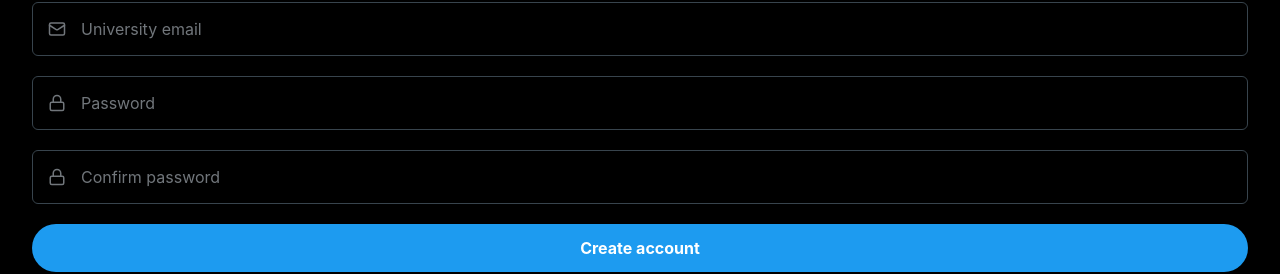
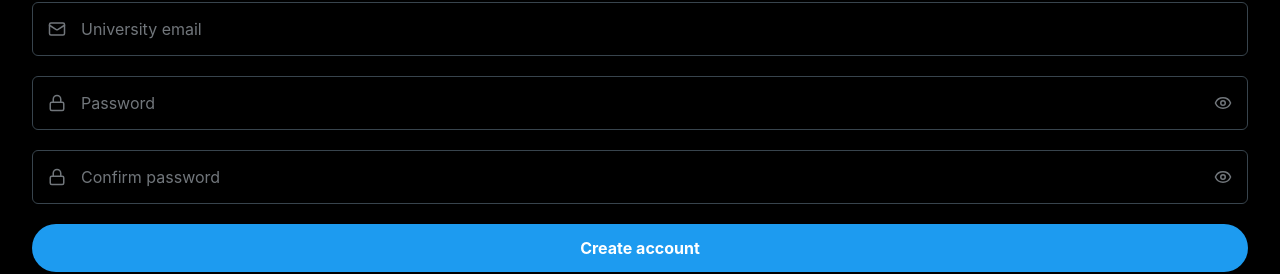
Before and after one commit to Tshiamomaema/CampusLink, a React (Vite) app: page /signup in a window 1280 px wide. Shown: the part 212-486 px from the top of the page. Built offline with nearby package versions, Linux system fonts and the light colour scheme; no server answers.

Commit message:
feat: add login and signup pages for user authentication.

```diff
--- a/src/pages/Login.tsx
+++ b/src/pages/Login.tsx
@@ -1,12 +1,13 @@
 import { useState } from 'react';
 import { Link, useNavigate } from 'react-router-dom';
-import { X, Mail, Lock, AlertCircle } from 'lucide-react';
+import { X, Mail, Lock, AlertCircle, Eye, EyeOff } from 'lucide-react';
 import { useAuth } from '../contexts/AuthContext';
 import Logo from '../components/Logo';
 
 export default function Login() {
     const [email, setEmail] = useState('');
     const [password, setPassword] = useState('');
+    const [showPassword, setShowPassword] = useState(false);
     const [error, setError] = useState('');
     const [loading, setLoading] = useState(false);
     const { signIn } = useAuth();
@@ -72,13 +73,20 @@ export default function Login() {
                         <div className="relative">
                             <Lock size={18} className="absolute left-4 top-1/2 -translate-y-1/2 text-twitter-textGray" />
                             <input
-                                type="password"
+                                type={showPassword ? 'text' : 'password'}
                                 value={password}
                                 onChange={(e) => setPassword(e.target.value)}
-                                className="input pl-12"
+                                className="input pl-12 pr-12"
                                 placeholder="Password"
                                 required
                             />
+                            <button
+                                type="button"
+                                onClick={() => setShowPassword(!showPassword)}
+                                className="absolute right-4 top-1/2 -translate-y-1/2 text-twitter-textGray hover:text-twitter-textLight"
+                            >
+                                {showPassword ? <EyeOff size={18} /> : <Eye size={18} />}
+                            </button>
                         </div>
                     </div>
 
--- a/src/pages/Signup.tsx
+++ b/src/pages/Signup.tsx
@@ -1,6 +1,6 @@
 import { useState } from 'react';
 import { Link } from 'react-router-dom';
-import { X, Mail, Lock, User, AlertCircle, CheckCircle } from 'lucide-react';
+import { X, Mail, Lock, User, AlertCircle, CheckCircle, Eye, EyeOff } from 'lucide-react';
 import { useAuth } from '../contexts/AuthContext';
 import { isUniversityEmail, getUniversityName } from '../lib/university';
 import Logo from '../components/Logo';
@@ -10,6 +10,8 @@ export default function Signup() {
     const [email, setEmail] = useState('');
     const [password, setPassword] = useState('');
     const [confirmPassword, setConfirmPassword] = useState('');
+    const [showPassword, setShowPassword] = useState(false);
+    const [showConfirmPassword, setShowConfirmPassword] = useState(false);
     const [error, setError] = useState('');
     const [success, setSuccess] = useState(false);
     const [loading, setLoading] = useState(false);
@@ -142,14 +144,21 @@ export default function Signup() {
                         <div className="relative">
                             <Lock size={18} className="absolute left-4 top-1/2 -translate-y-1/2 text-twitter-textGray" />
                             <input
-                                type="password"
+                                type={showPassword ? 'text' : 'password'}
                                 value={password}
                                 onChange={(e) => setPassword(e.target.value)}
-                                className="input pl-12"
+                                className="input pl-12 pr-12"
                                 placeholder="Password"
                                 required
                                 minLength={6}
                             />
+                            <button
+                                type="button"
+                                onClick={() => setShowPassword(!showPassword)}
+                                className="absolute right-4 top-1/2 -translate-y-1/2 text-twitter-textGray hover:text-twitter-textLight"
+                            >
+                                {showPassword ? <EyeOff size={18} /> : <Eye size={18} />}
+                            </button>
                         </div>
                     </div>
 
@@ -157,13 +166,20 @@ export default function Signup() {
                         <div className="relative">
                             <Lock size={18} className="absolute left-4 top-1/2 -translate-y-1/2 text-twitter-textGray" />
                             <input
-                                type="password"
+                                type={showConfirmPassword ? 'text' : 'password'}
                                 value={confirmPassword}
                                 onChange={(e) => setConfirmPassword(e.target.value)}
-                                className="input pl-12"
+                                className="input pl-12 pr-12"
                                 placeholder="Confirm password"
                                 required
                             />
+                            <button
+                                type="button"
+                                onClick={() => setShowConfirmPassword(!showConfirmPassword)}
+                                className="absolute right-4 top-1/2 -translate-y-1/2 text-twitter-textGray hover:text-twitter-textLight"
+                            >
+                                {showConfirmPassword ? <EyeOff size={18} /> : <Eye size={18} />}
+                            </button>
                         </div>
                     </div>
 
```
